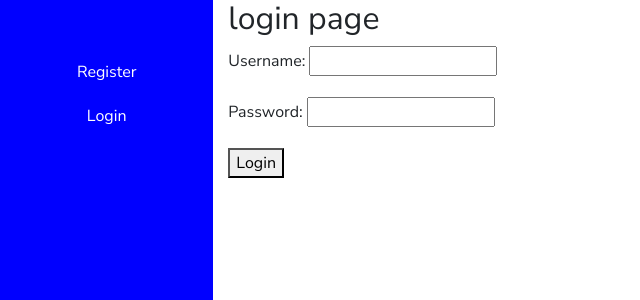
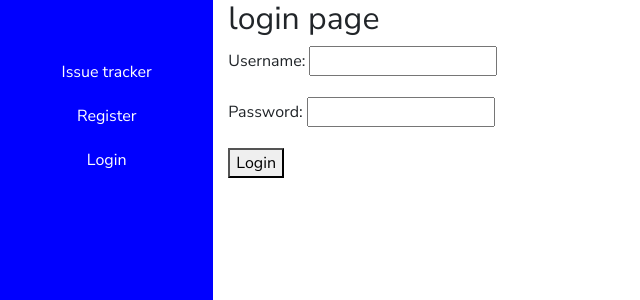
Before and after one commit to r-andy79/issue-tracker-app, a Django app: page /accounts/login/ in a window 1280 px wide. Shown: the top 300 px of the page, without its empty margins (0-640 px from the left). Run offline with Django 3.2, Linux system fonts and the light colour scheme; some libraries are stand-ins or nearby versions.

Commit message:
Added link to the main page, changed the way ticket status and ticket type are displayed ticket detail view

```diff
--- a/issue_tracker_app/templates/issue_tracker_app/base.html
+++ b/issue_tracker_app/templates/issue_tracker_app/base.html
@@ -18,12 +18,15 @@
       <nav class="col-2 nav-wrapper">
         <ul class=nav-list>
           {% if user.is_authenticated %}
+          <li class="nav-item"><a href="{% url 'ticket_list' %}">Issue tracker</a></li>
           <li class="nav-item"><a href="{% url 'logout' %}">Logout</a></li>
           <li class="nav-item"><a href="{% url 'ticket_new' %}">New ticket</a></li>
-          <li class="nav-item"><a href="{% url 'profile' %}">Profile</a></li class="nav-item">
+          <li class="nav-item"><a href="{% url 'profile' %}">Profile</a></li>
           {% else %}
-          <li class="nav-item"><a href="{% url 'registration' %}">Register</a></li class="nav-item">
-          <li class="nav-item"><a href="{% url 'login' %}">Login</a></li class="nav-item">
+          <li></li>
+          <li class="nav-item"><a href="{% url 'ticket_list' %}">Issue tracker</a></li>
+          <li class="nav-item"><a href="{% url 'registration' %}">Register</a></li>
+          <li class="nav-item"><a href="{% url 'login' %}">Login</a></li>
           {% endif %}
         </ul>
       </nav>
@@ -35,8 +38,8 @@
       </div>
       {% endif %}
       <div class="col-10">
-        {% block content %}
-        {% endblock %}
+    {% block content %}
+    {% endblock %}
       </div>
     </div>
   </div>
--- a/issue_tracker_app/templates/issue_tracker_app/login.html
+++ b/issue_tracker_app/templates/issue_tracker_app/login.html
@@ -1,4 +1,5 @@
 {% extends 'issue_tracker_app/base.html' %}
+{% block page_title %}Login page{% endblock %}
 {% block content %}
 <h2>login page</h2>
 <form method="POST">
--- a/issue_tracker_app/templates/issue_tracker_app/ticket_detail.html
+++ b/issue_tracker_app/templates/issue_tracker_app/ticket_detail.html
@@ -2,8 +2,8 @@
 {% block content %}
 <div class="ticket">
   <h2>{{ ticket.title}}</h2>
-  <p>{{ ticket.ticket_type }}</p>
-  <p>{{ ticket.ticket_status }}</p>
+  <p>{{ ticket.get_ticket_type_display }}</p>
+  <p>{{ ticket.get_ticket_status_display }}</p>
   <p>{{ ticket.text }}</p>
 </div>
 <div class="card-footer">
```
